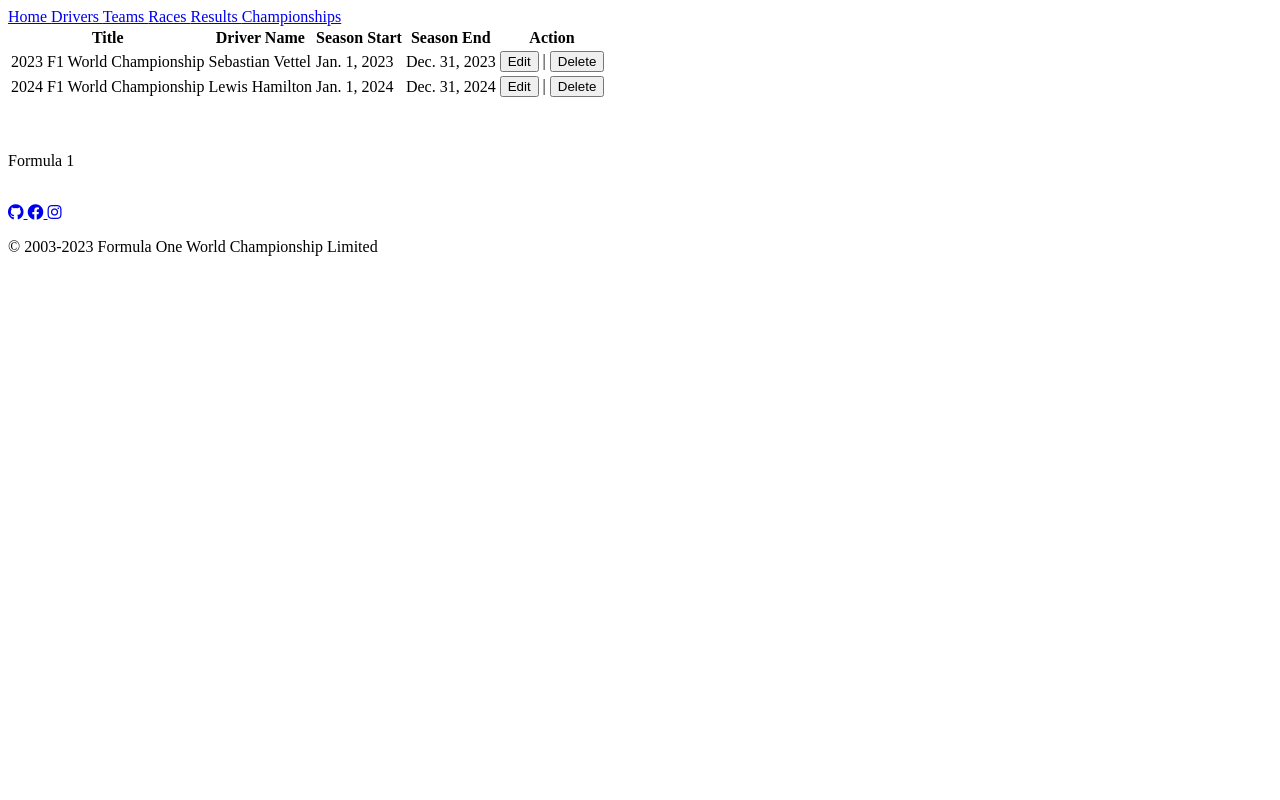
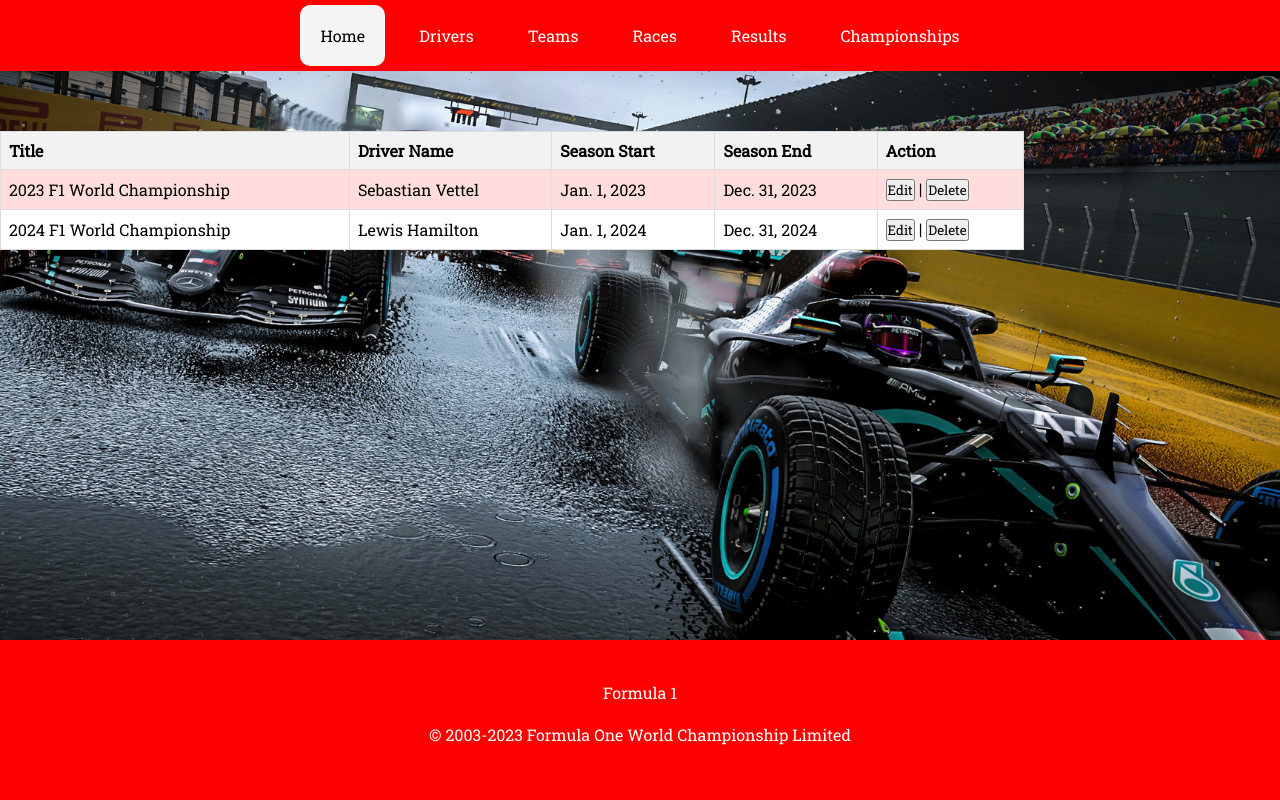
Before and after one commit to Aceuuu08/formula1-master-app, a Django app: page /championship_list/ in a window 1280 px wide. Run offline with Django 5.2, Linux system fonts and the light colour scheme; data comes from the database, SQL or seed files in the repository.

Commit message:
style.css

```diff
--- /dev/null
+++ b/formula1_project/formula1_app/static/css/style.css
@@ -0,0 +1,243 @@
+* {
+    margin: 0;
+    padding: 0;
+    /* font-family: 'Segoe UI', Tahoma, Geneva, Verdana, sans-serif; */
+    font-family: 'Roboto Slab';
+  }
+
+  body {
+    /* background-color: #d3d3d3; */
+    background-image: url("../images/formulabg.jpg");
+    background-size: cover; /* This property ensures the image covers the entire body */
+    background-position: center;
+    background-attachment: fixed; /* Set the background position as fixed */
+    height: 100%;
+    margin: 0;
+    padding: 0;
+  }
+
+  main {
+    padding-top: 60px;
+    padding-bottom: 60px; /* Adjust as needed */
+  }
+
+  /*NAVBAR*/
+  .navbar {
+    background-color: red;
+    overflow: hidden;
+    text-align: center;
+    position: sticky;
+    top: 0;
+    z-index: 100;
+  }
+
+  .navbar a {
+    margin: 5px;
+    float: none;
+    display: inline-block;
+    color: white;
+    text-align: center;
+    padding: 20px 20px;
+    text-decoration: none;
+  }
+
+  .navbar a:hover {
+    border-radius: 10px;
+    background-color: whitesmoke;
+    color: black;
+    transition: 0.2s;
+  }
+
+  .navbar #active {
+    border-radius: 10px;
+    background-color: whitesmoke;
+    color: black;
+  }
+
+  /*FOOTER*/
+  footer {
+    position: fixed;
+    height: 20vh;
+    width: 100%;
+    background-color: red;
+    color: white;
+    bottom: 0;
+    text-align: center;
+  }
+
+  /*-----------------------------HOME_PAGE---------------------------------------*/
+  /*CONTENT*/
+  .home-content {
+    min-height: 100vh;
+  }
+
+  /*-----------------------------TRAINER_PAGE------------------------------------*/
+  /*TRAINERS*/
+  .trainers-container {
+    min-height: auto;
+    border-collapse: collapse;
+    margin: 1%;
+    display: flex;
+    justify-content: center;
+    /* align-items: center; */
+  }
+
+  .trainers-container table {
+    border-collapse: collapse;
+    background-color: white;
+    border: 2px solid #dddddd;
+  }
+
+  .trainers-container th,
+  .trainers-container td {
+    border: 1px solid #dddddd;
+    text-align: left;
+    padding: 8px;
+  }
+
+  .trainers-container th {
+    background-color: white;
+  }
+
+  .trainers-container td pre {
+    margin: 0;
+  }
+
+  .trainers-container td b {
+    display: block;
+    margin-bottom: 5px;
+  }
+
+  .trainers-container td b {
+    color: #000000;
+  }
+
+  /*-----------------------------championsip_PAGE---------------------------------*/
+  .championsip-container {
+    min-height: auto;
+    border-collapse: collapse;
+    margin: 1%;
+    display: flex;
+    justify-content: center;
+    align-items: center;
+  }
+
+  .championsip-container table {
+    border-collapse: collapse;
+    background-color: white;
+    border: 2px solid #dddddd;
+  }
+
+  .championsip-container th,
+  .championsip-container td {
+    border: 1px solid #dddddd;
+    text-align: center;
+    padding: 8px;
+  }
+
+  .championsip-container th {
+    background-color: white;
+  }
+
+  .collection-container td pre {
+    margin: 0;
+  }
+
+  .collection-container td b {
+    display: block;
+    margin-bottom: 5px;
+  }
+
+  .collection-container td b {
+    color: #000000;
+  }
+
+  /* Style for trainer and collection table */
+  .styled-table {
+    width: 80%;
+    border-collapse: collapse;
+    border: 1px solid #ddd; /* Border for the table */
+  }
+
+  /* Style for table headers */
+  .styled-table th {
+    background-color: #f2f2f2; /* Header background color */
+    padding: 8px;
+    text-align: left;
+    border: 1px solid #ddd; /* Border for the header cells */
+  }
+
+  /* Style for table data cells */
+  .styled-table td {
+    padding: 8px;
+    text-align: left;
+    border: 1px solid #ddd; /* Border for the data cells */
+  }
+
+  /* Alternate row background color */
+  .styled-table tbody tr:nth-child(even) {
+    background-color: #ffdddd; /* Light red color for even rows */
+  }
+
+  /* Alternate row background color for odd rows (to maintain white color) */
+  .styled-table tbody tr:nth-child(odd) {
+    background-color: #ffffff; /* White color for odd rows */
+  }
+
+
+  /* Pagination */
+  .pagination {
+    display: flex;
+    justify-content: center;
+    list-style: none;
+    padding: 0;
+  }
+
+  .page-item {
+    margin-right: 5px;
+  }
+
+  .page-link {
+    display: block;
+    padding: 5px 10px;
+    text-decoration: none;
+    border: 1px solid #dee2e6;
+    color: #007bff;
+    background-color: #fff;
+  }
+
+  .page-link:hover {
+    background-color: #f0f0f0;
+  }
+
+  /* Adjusted selectors to accommodate classes with spaces */
+  .page-item.disabled {
+    /* Styles for disabled pagination item */
+    color: #6c757d;
+    pointer-events: none;
+    cursor: not-allowed;
+    background-color: #fff;
+    border-color: #dee2e6;
+  }
+
+  .page-item.active {
+    /* Styles for active pagination item */
+    color: #fff;
+    background-color: #007bff;
+    border-color: #007bff;
+    z-index: 3;
+  }
+
+  /* Social Icons for footer */
+
+  .social-icons a {
+    color: white;
+    text-decoration: none;
+    /* Add other styling properties as needed */
+  }
+
+  /* Hover effect for the links */
+  .social-icons a:hover {
+    color: #ffffff; /* Change color on hover if desired */
+    /* Add additional hover effects */
+  }
--- a/formula1_project/formula1_app/templates/base.html
+++ b/formula1_project/formula1_app/templates/base.html
@@ -8,7 +8,6 @@
       content="width=device-width, initial-scale=1, shrink-to-fit=no"
     />
     <link rel="stylesheet" href="{% static 'css/style.css' %}" />
-    <link rel="stylesheet" href="https://cdnjs.cloudflare.com/ajax/libs/font-awesome/5.15.4/css/all.min.css">
     <link href='https://fonts.googleapis.com/css?family=Roboto Slab' rel='stylesheet'>
     <title>{% block title %} Formula 1 Master {% endblock %}</title>
   </head>
--- a/formula1_project/formula1_app/templates/championship_list.html
+++ b/formula1_project/formula1_app/templates/championship_list.html
@@ -9,9 +9,6 @@
       name="viewport"
       content="width=device-width, initial-scale=1, shrink-to-fit=no"
     />
-    <link rel="stylesheet" href="{% static 'css/style.css' %}" />
-    <link rel="stylesheet" href="https://cdnjs.cloudflare.com/ajax/libs/font-awesome/5.15.4/css/all.min.css">
-    <link href='https://fonts.googleapis.com/css?family=Roboto Slab' rel='stylesheet'>
     <title>Formula 1 | Championships</title>
   </head>
   <body>
```
Also changed, not shown: formula1_project/formula1_app/static/images/formulabg.jpg (added).
